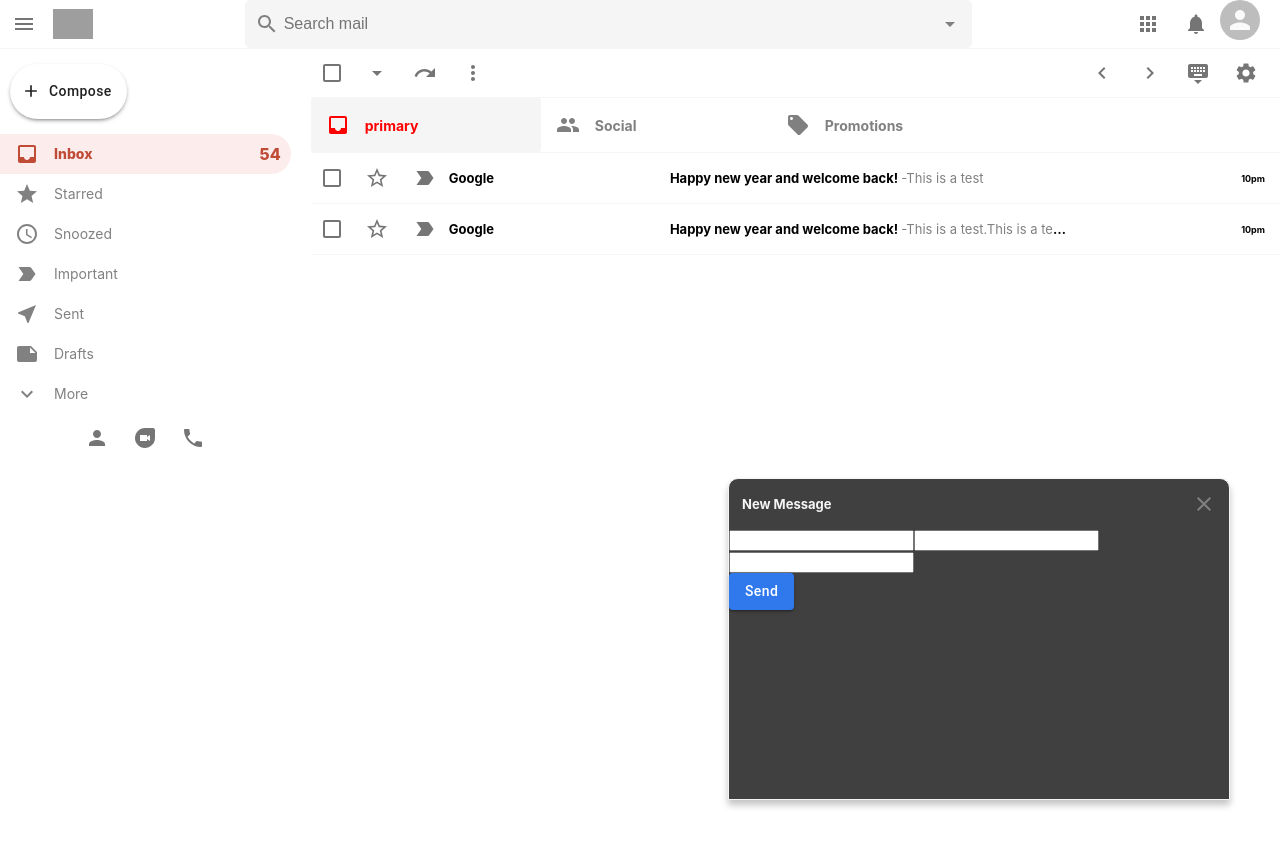
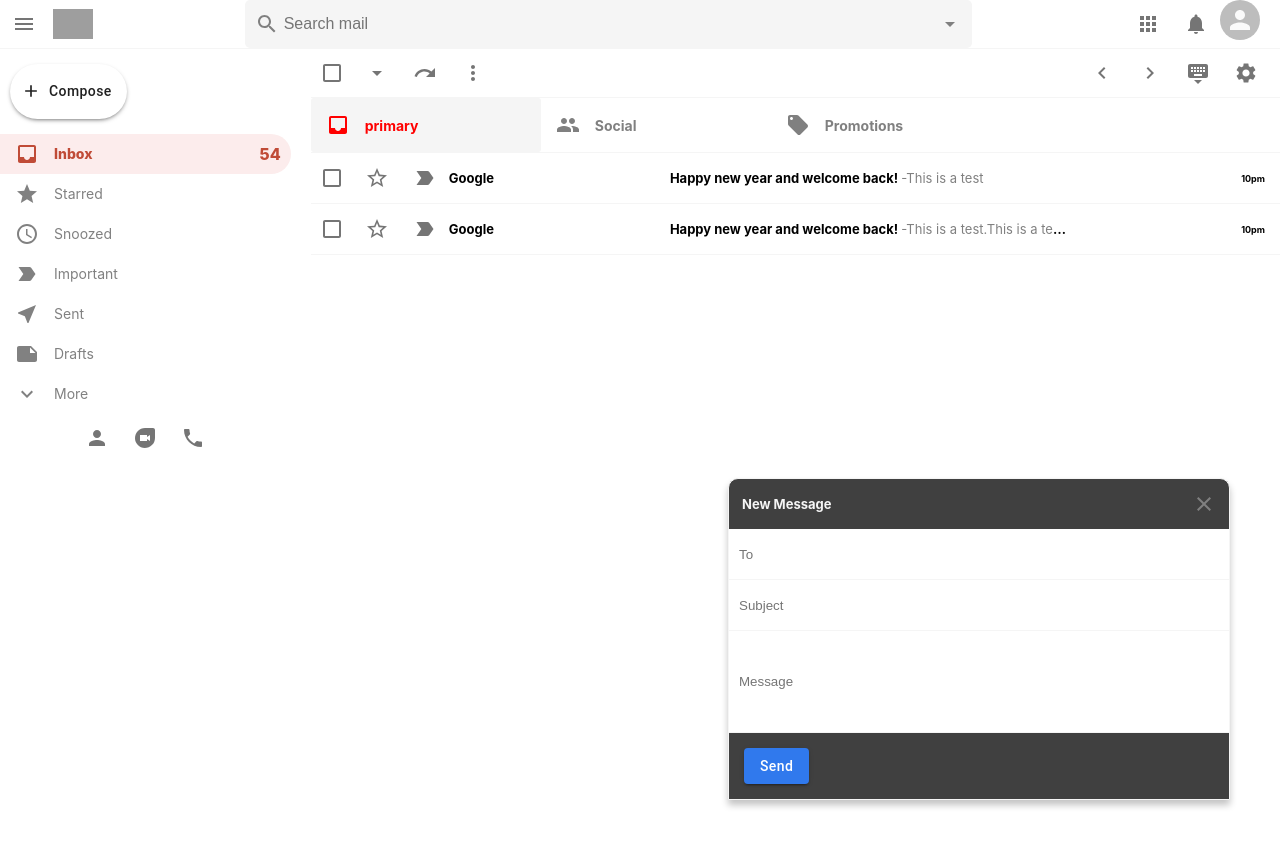
Before and after one commit to EinsVision/GMail-clone, a React (Create React App) app in the folder gmail-clone/: page / in a window 1280 px wide. Shown: the top 846 px of the page. Built offline with nearby package versions, Linux system fonts and the light colour scheme; grey boxes are pictures that could not be loaded.

Commit message:
added react-hook-dom

```diff
--- a/gmail-clone/package.json
+++ b/gmail-clone/package.json
@@ -11,6 +11,7 @@
     "@testing-library/user-event": "^7.2.1",
     "react": "^17.0.1",
     "react-dom": "^17.0.1",
+    "react-hook-form": "^6.15.1",
     "react-redux": "^7.2.2",
     "react-router-dom": "^5.2.0",
     "react-scripts": "4.0.2"
--- a/gmail-clone/src/SendMail.css
+++ b/gmail-clone/src/SendMail.css
@@ -30,9 +30,27 @@
 .sendMail__send{
   background-color: #3079ed !important;
   text-transform: capitalize !important;
-  margin: 15px i !important;
+  margin: 15px !important;
 }
 
 .sendMail__close{
   cursor: pointer;
 }
+
+.sendMail > form{
+  display: flex;
+  flex: 1;
+  flex-direction: column;
+}
+
+.sendMail > form > input{
+  height: 30px;
+  padding: 10px;
+  border: none;
+  border-bottom: 1px solid whitesmoke;
+  outline: none;
+}
+
+.sendMail__message{
+  flex: 1;
+}
--- a/gmail-clone/src/SendMail.js
+++ b/gmail-clone/src/SendMail.js
@@ -12,9 +12,9 @@
       </div>
 
       <form>
-        <input type='text'/>
-        <input type='text'/>
-        <input type='text'/>
+        <input placeholder='To' type='text'/>
+        <input placeholder='Subject' type='text'/>
+        <input placeholder='Message' type='text' className='sendMail__message'/>
 
         <div className='sendMail__options'>
           <Button
```
Also changed, not shown: 1 other file (tests, documents, lock files or other folders).
